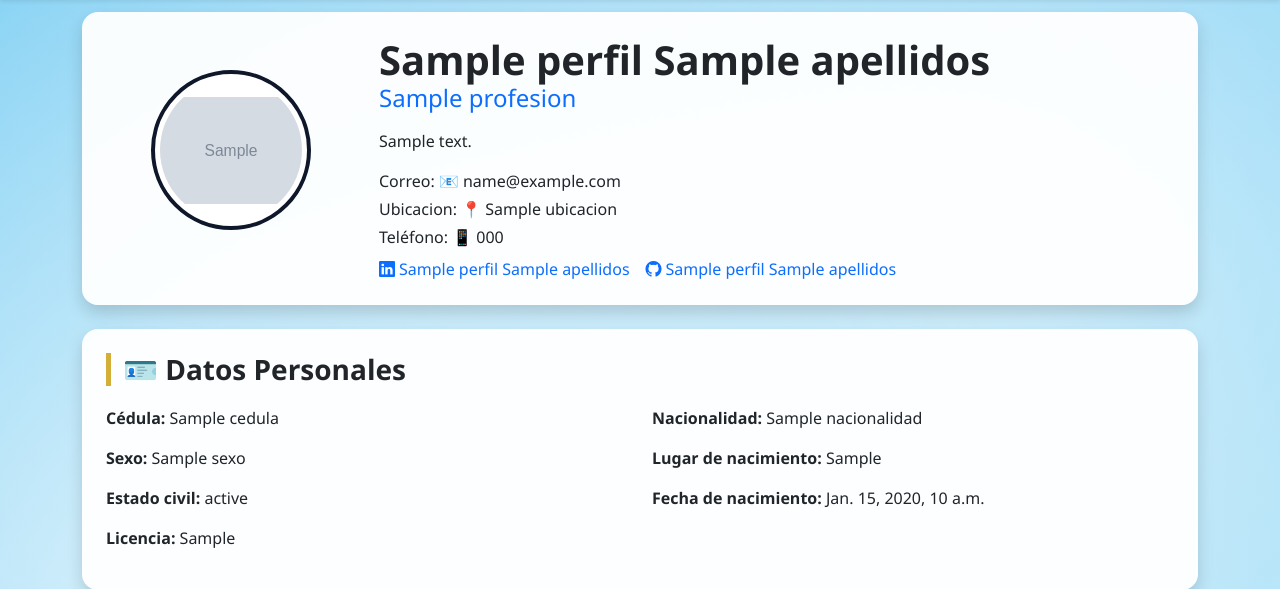
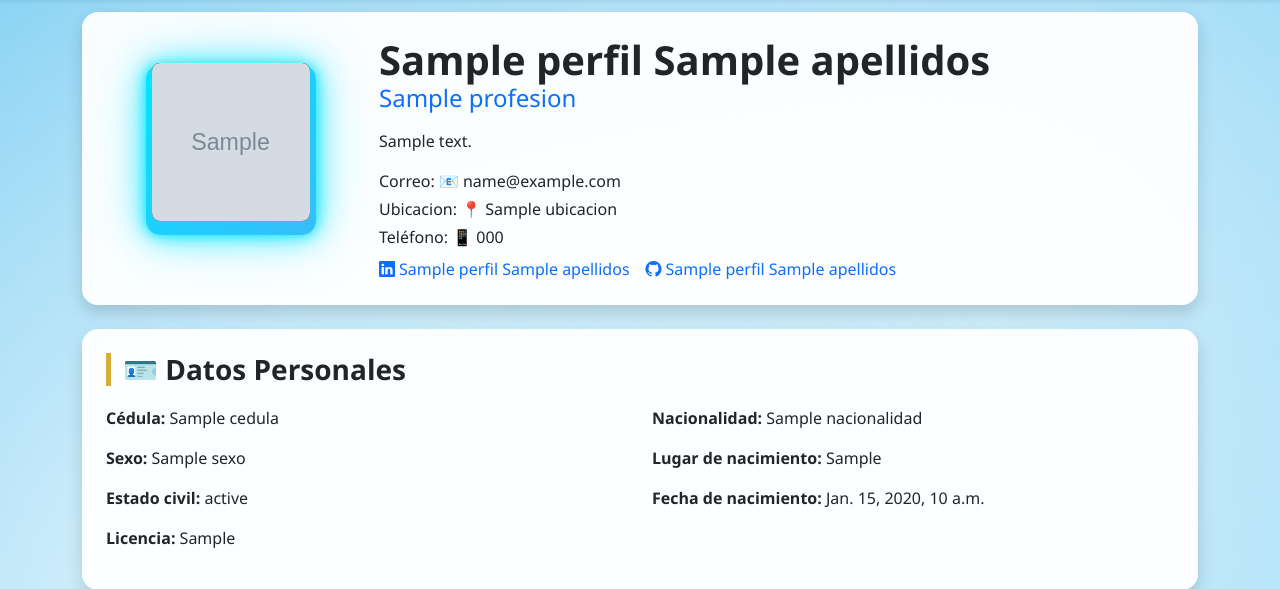
Before and after one commit to bkbismark26-cmyk/BK_cv_django, a Django app: template cv/templates/cv/cv.html in a window 1280 px wide. Shown: the part 126-715 px from the top of the page. Run offline with Django 3.2, Linux system fonts and the light colour scheme; the template is opened without the code that fills it: most values are stand-ins (such as "Sample title", 1, 10 or a date in 2020); grey boxes marked "Sample" are stand-in pictures.

Commit message:
Modificaciones

```diff
--- a/cv/templates/cv/cv.html
+++ b/cv/templates/cv/cv.html
@@ -26,13 +26,30 @@
         }
 
         .perfil-img {
-            width: 160px;
-            height: 160px;
-            object-fit: contain;
-            border-radius: 50%;
-            border: 4px solid #0f172a;
-            background-color: #ffffff;
-            padding: 5px;
+            width: 100%;
+            height: 100%;
+            object-fit: cover;
+            border-radius: 8px !important; /* 🔥 YA NO ES REDONDA */
+            background-color: #000;
+        }
+
+        /* ===== FOTO CUADRADA + NEÓN CELESTE ===== */
+        .perfil-img-wrapper {
+            width: 170px;
+            height: 170px;
+            padding: 6px;
+
+            border-radius: 14px;
+            background: linear-gradient(135deg, #00e5ff, #38bdf8);
+
+            box-shadow:
+                0 0 12px rgba(0,229,255,0.9),
+                0 0 28px rgba(0,229,255,0.7),
+                0 0 55px rgba(0,229,255,0.45);
+
+            display: flex;
+            align-items: center;
+            justify-content: center;
         }
 
         .card {
@@ -741,6 +758,26 @@
                 0 0 55px rgba(0,229,255,0.35) !important;
         }
 
+        /* ===== ANIMACIÓN NEÓN FOTO PERFIL ===== */
+        @keyframes neonPulse {
+            0%, 100% {
+                box-shadow:
+                    0 0 12px rgba(0,229,255,0.9),
+                    0 0 28px rgba(0,229,255,0.7),
+                    0 0 55px rgba(0,229,255,0.45);
+            }
+            50% {
+                box-shadow:
+                    0 0 20px rgba(0,229,255,1),
+                    0 0 45px rgba(0,229,255,0.85),
+                    0 0 80px rgba(0,229,255,0.6);
+            }
+        }
+
+        .perfil-img-wrapper {
+            animation: neonPulse 2.2s infinite;
+        }
+
     </style>
 </head>
 
@@ -827,7 +864,9 @@
 
                 <div class = "col-md-3 text-center">
                     {% if perfil.foto %}
-                        <img src = "{{ perfil.foto.url }}" class = "perfil-img mb-3">
+                        <div class="perfil-img-wrapper mx-auto mb-3">
+                            <img src = "{{ perfil.foto.url }}" class = "perfil-img mb-3">
+                        </div>
                     {% endif %}
                 </div>
 
```
Also changed, not shown: static/css/cv.css (added).
